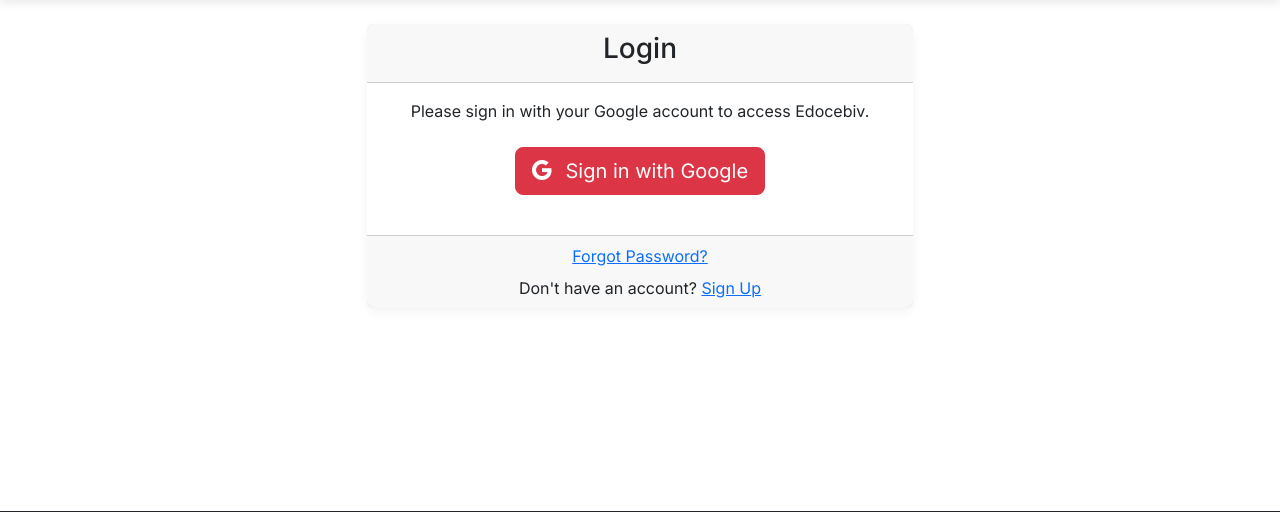
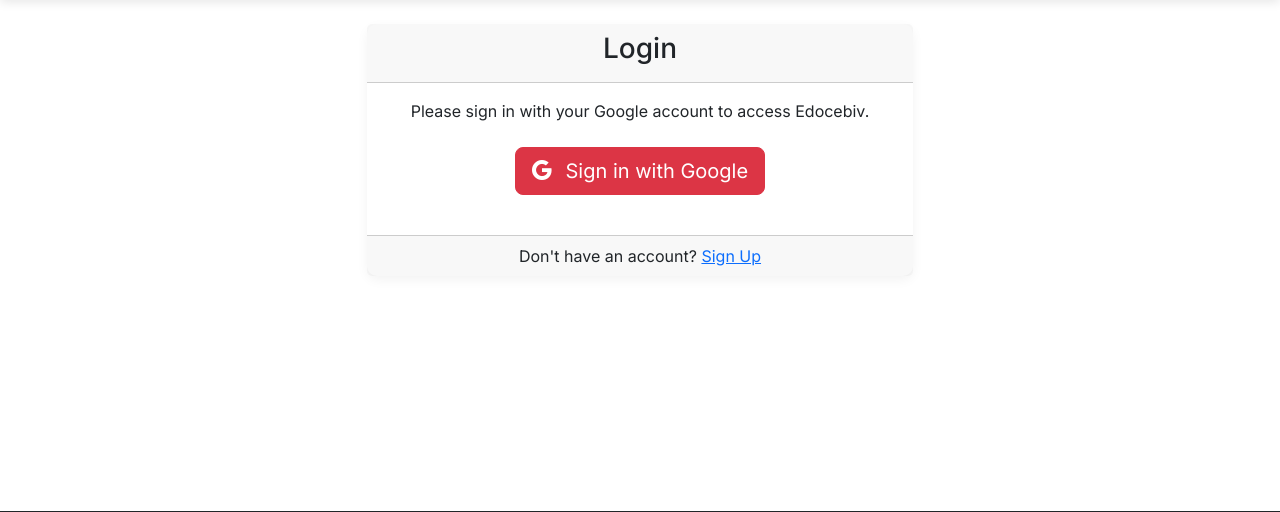
Before and after one commit to vibe-base/edocebiv, a Django app: page /accounts/login/ in a window 1280 px wide. Shown: the part 56-568 px from the top of the page. Run offline with Django 5.2, Linux system fonts and the light colour scheme; some libraries are stand-ins or nearby versions.

Commit message:
Removed the "Forgot Password?" Link: Deleted the link to the password reset page ({% url 'account_reset_password' %}) Kept the "Don't have an account? Sign Up" link for users who need to create an account

```diff
--- a/templates/account/login.html
+++ b/templates/account/login.html
@@ -30,8 +30,7 @@
                 {% endif %}
             </div>
             <div class="card-footer text-center">
-                <a href="{% url 'account_reset_password' %}">Forgot Password?</a>
-                <p class="mt-2 mb-0">Don't have an account? <a href="{% url 'account_signup' %}">Sign Up</a></p>
+                <p class="mb-0">Don't have an account? <a href="{% url 'account_signup' %}">Sign Up</a></p>
             </div>
         </div>
     </div>
```
